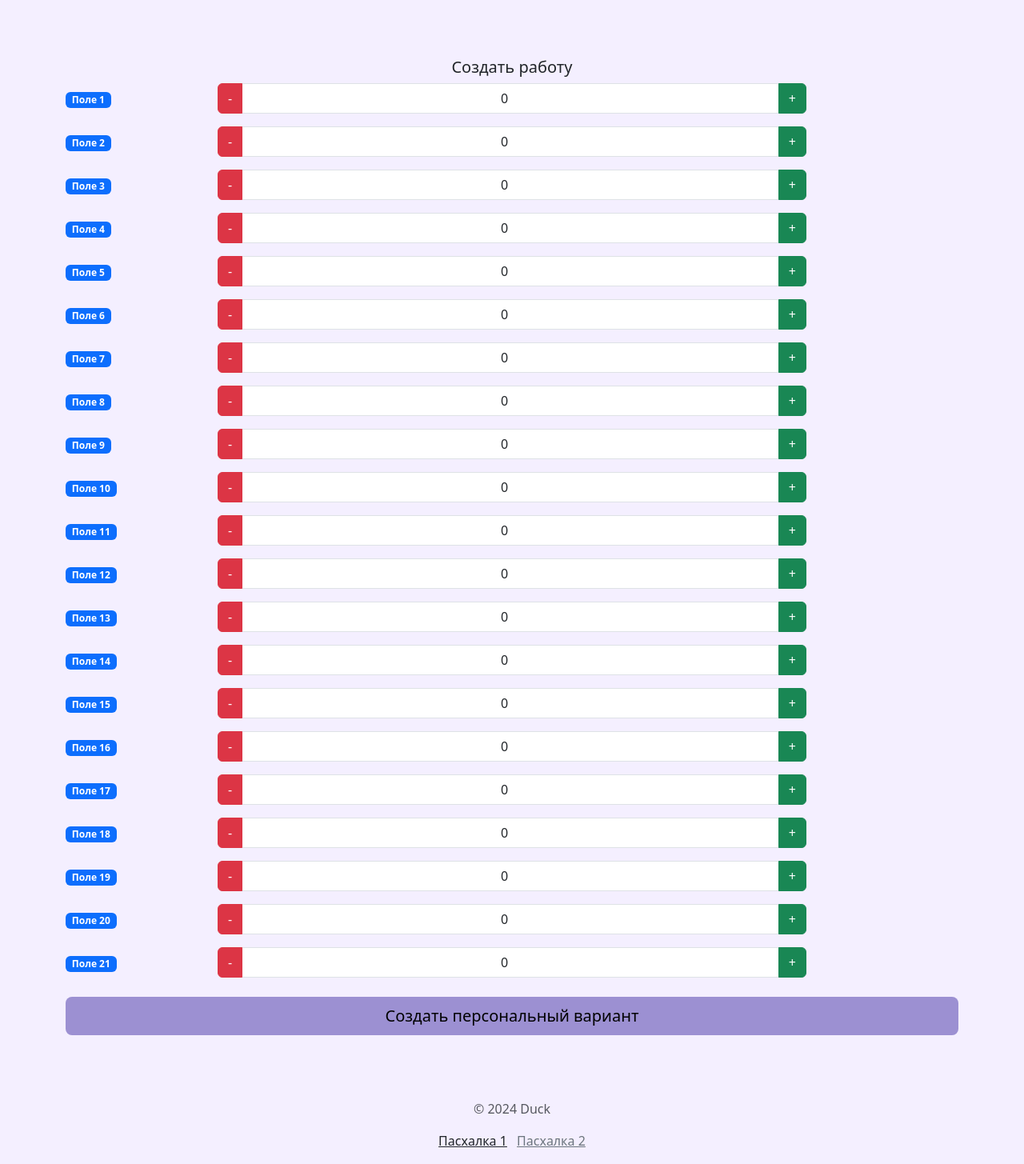
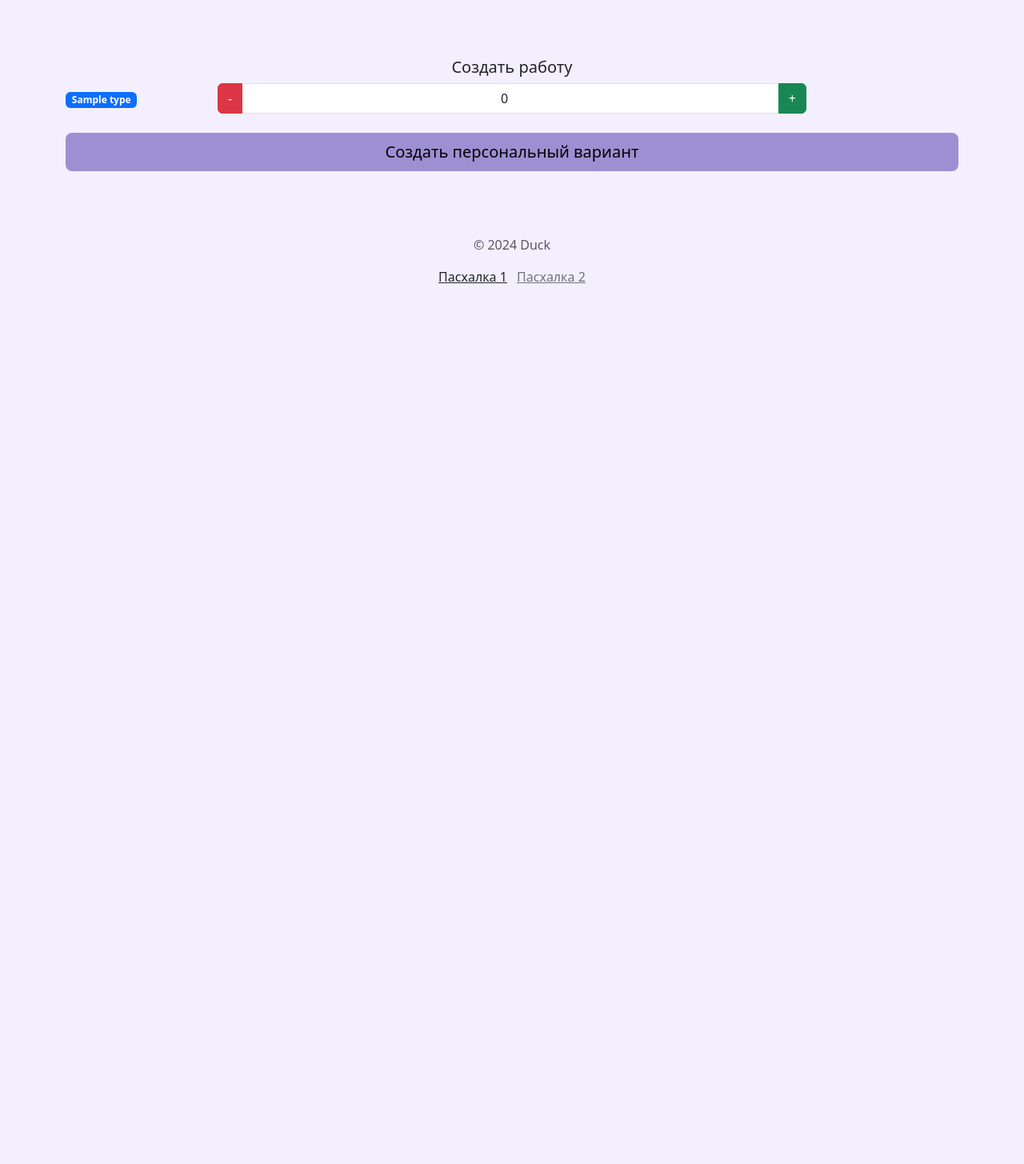
Before and after one commit to alissaryb/predprof-2025, a Flask app: page /random_work in a window 1280 px wide. Shown: the part 86-1541 px from the top of the page at 80% size. After the commit the page ends 440 px from the top, so only its background shows below. Run offline with Flask 3, Linux system fonts and the light colour scheme; tables that the repository leaves empty hold one stand-in row (values such as "Sample post").

Commit message:
1) Рандомная работа

```diff
--- a/main.py
+++ b/main.py
@@ -15,7 +15,7 @@ from forms.courses import FormAddCourse, FormAddPublication
 import json
 import uuid
 
-from py_scripts.funcs_back import get_user_data, add_publication_database
+from py_scripts.funcs_back import get_user_data, add_publication_database, get_kim_dict
 from sa_models import db_session
 from sa_models.users import User
 from sa_models.courses import Course
@@ -71,11 +71,18 @@ def download_file(name):
 
 @app.route('/random_work', methods=['GET', 'POST'])
 def random_work():
-    return render_template("random_work.html")
+    data = get_kim_dict()
+    return render_template("random_work.html", data=data)
 
 
 @app.route('/work', methods=['GET', 'POST'])
 def work():
+    if request.method == 'POST':
+        form_data = dict()
+        for key, val in request.form.to_dict().items():
+            form_data[key.split("_")[1]] = int(val)
+        print(form_data)
+
 
     users_answers = {}
     tasks = [{""}, {""}, {""}]
--- a/py_scripts/funcs_back.py
+++ b/py_scripts/funcs_back.py
@@ -10,6 +10,7 @@ from sa_models.course_to_user import CourseToUser
 import string
 import random
 
+from sa_models.kim_types import KimType
 from sa_models.publications import Publication
 from sa_models.users import User
 from sa_models.course_to_publication import CourseToPublication
@@ -122,3 +123,12 @@ def add_publication_database(form, user_uuid, files) -> None:
 
     db_sess.commit()
     db_sess.close()
+
+
+def get_kim_dict():
+    db_sess = db_session.create_session()
+    all_kim = db_sess.query(KimType).order_by(KimType.kim_id).all()
+    res = dict()
+    for el in all_kim:
+        res[el.kim_id] = (el.title, el.uuid)
+    return res
--- a/templates/random_work.html
+++ b/templates/random_work.html
@@ -4,22 +4,22 @@
     <div class="container py-4 py-xl-5">
         <h5 class="text-center">Создать работу</h5>
         <form method="POST" action="/work">
-            {% for i in range(21) %}
+            {% for kim_id, val in data.items() %}
             <div class="row mb-3 align-items-center">
                 <div class="col-2">
-                    <span class="badge bg-primary">Поле {{ i+1 }}</span>
+                    <span class="badge bg-primary">{{val[0] }}</span>
                 </div>
                 <div class="col-8">
                     <div class="input-group">
-                        <button type="button" class="btn btn-danger minus-btn" onclick="decrement({{ i }})">-</button>
+                        <button type="button" class="btn btn-danger minus-btn" onclick="decrement({{ kim_id }})">-</button>
                         <input type="number"
                                class="form-control text-center"
-                               name="number_{{ i }}"
-                               id="input_{{ i }}"
+                               name="number_{{ val[1] }}"
+                               id="input_{{ kim_id }}"
                                value="0"
                                min="0"
                                required>
-                        <button type="button" class="btn btn-success plus-btn" onclick="increment({{ i }})">+</button>
+                        <button type="button" class="btn btn-success plus-btn" onclick="increment({{ kim_id }})">+</button>
                     </div>
                 </div>
             </div>
```
